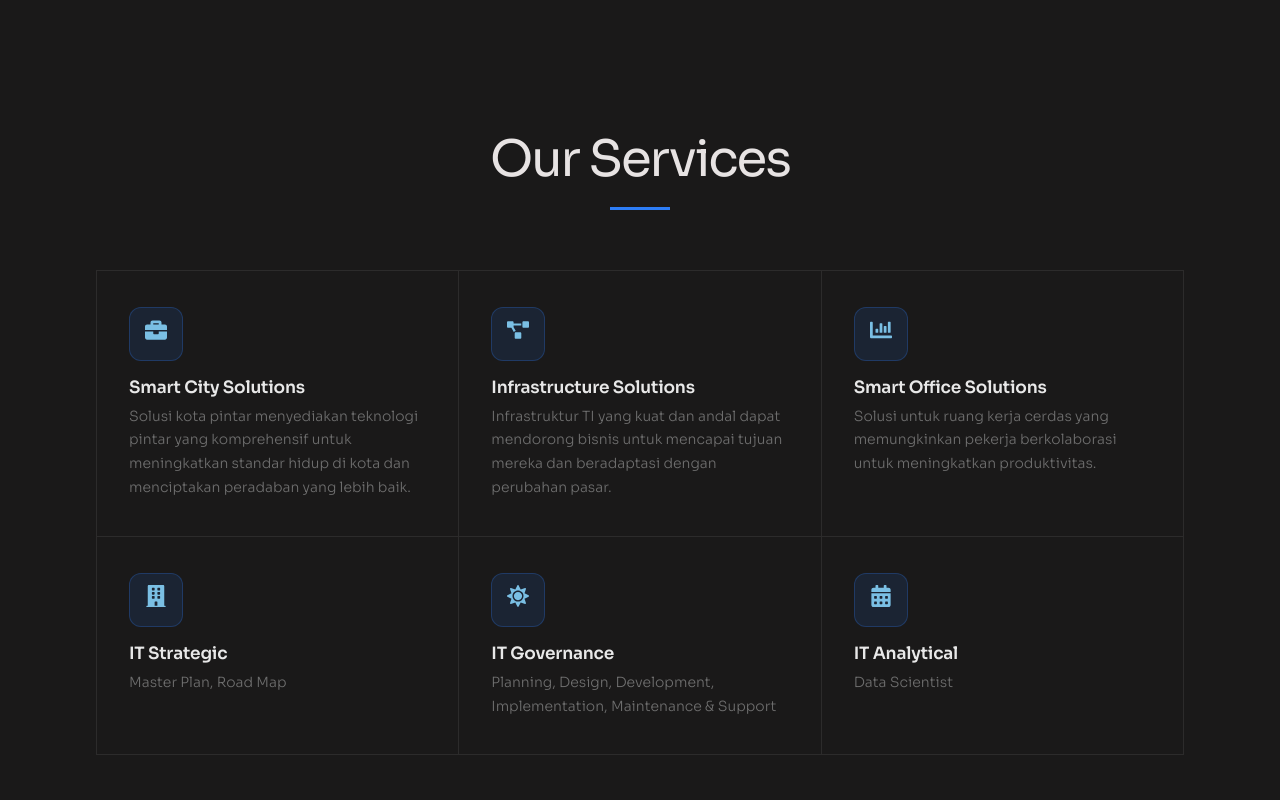
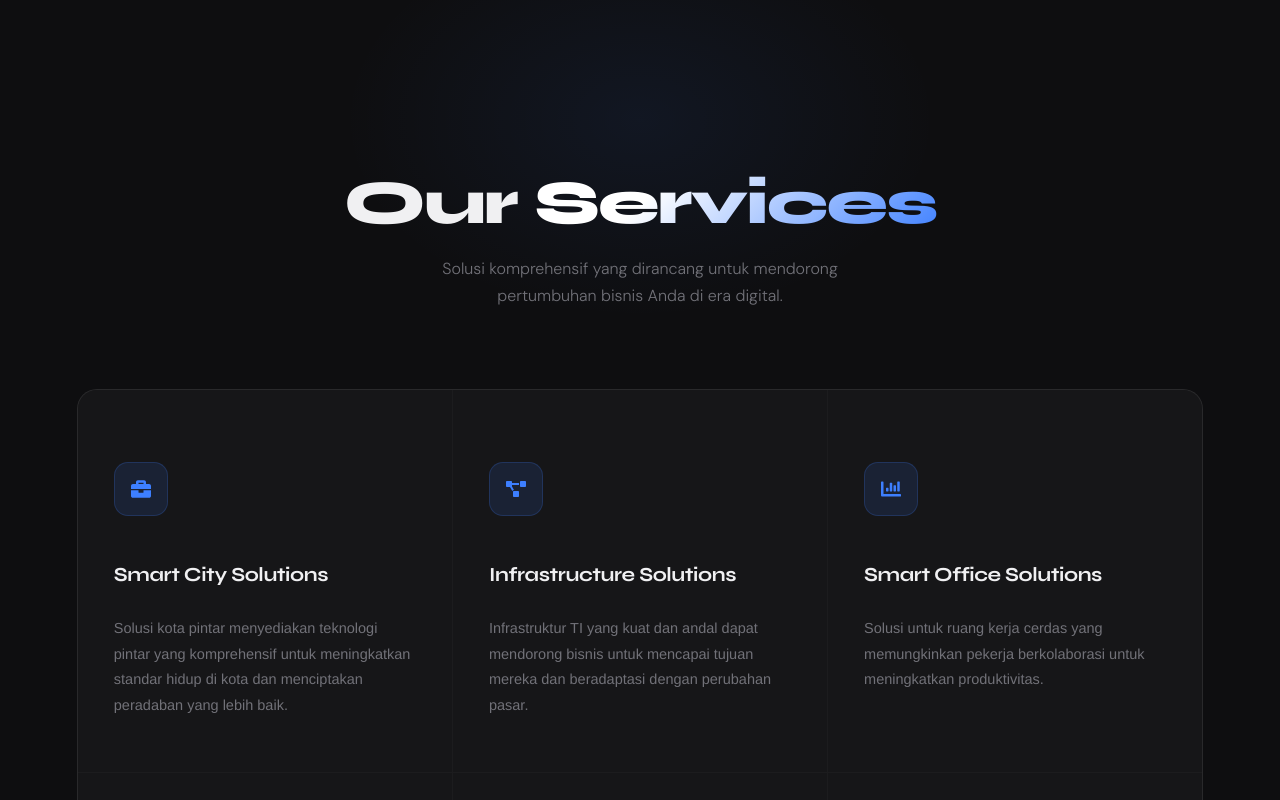
Before and after one commit to achmadwhildan/LandingPage-Rekonesia, a React (Vite) app: page / in a window 1280 px wide. Shown: the top 800 px of the page. Built offline with nearby package versions, Linux system fonts and the light colour scheme.

Commit message:
change-services

```diff
--- a/src/pages/Services.css
+++ b/src/pages/Services.css
@@ -1,169 +1,297 @@
-@import url('https://fonts.googleapis.com/css2?family=Sora:wght@300;400;600;700&display=swap');
+@import url('https://fonts.googleapis.com/css2?family=Syne:wght@400;600;700;800&family=DM+Sans:wght@300;400;500&display=swap');
+
+:root {
+  --bg: #0e0e10;
+  --surface: #161618;
+  --surface-hover: #1e1e21;
+  --border: rgba(255, 255, 255, 0.06);
+  --accent: #3d7fff;
+  --accent-glow: rgba(61, 127, 255, 0.3);
+  --accent-soft: rgba(61, 127, 255, 0.12);
+  --text-primary: #f0f0f2;
+  --text-secondary: #717178;
+  --text-muted: #3a3a40;
+}
 
 .services {
-  background: #1a1919;
-  padding: 80px 0;
-  font-family: 'Sora', 'helvetica neue', sans-serif;
+  background: var(--bg);
+  padding: 120px 0 140px;
+  font-family: "helvetica", sans-serif;
+  position: relative;
+  overflow: hidden;
+}
+
+.services::before {
+  content: "";
+  position: absolute;
+  top: -80px;
+  left: 50%;
+  transform: translateX(-50%);
+  width: 600px;
+  height: 400px;
+  background: radial-gradient(
+    ellipse,
+    rgba(61, 127, 255, 0.08) 0%,
+    transparent 70%
+  );
+  pointer-events: none;
 }
 
 .container {
-  width: 85%;
+  width: min(88%, 1200px);
   margin: auto;
 }
 
-.services-title {
+.services-header {
   text-align: center;
-  font-size: 50px;
-  font-weight: 500;
-  margin-bottom: 10px;
-  color: #e7e3e3;
-  letter-spacing: -2px;
-  transition: all 0.3s ease-in-out;
+  margin-bottom: 80px;
+  animation: fadeUp 0.6s ease 0.1s both;
 }
 
-.services-title:hover {
-  color: #9c9ea1;
+.services-label {
+  display: inline-flex;
+  align-items: center;
+  gap: 8px;
+  font-size: 11px;
+  font-weight: 500;
+  letter-spacing: 0.18em;
+  text-transform: uppercase;
+  color: var(--accent);
+  background: var(--accent-soft);
+  border: 1px solid rgba(61, 127, 255, 0.2);
+  border-radius: 100px;
+  padding: 6px 16px;
+  margin-bottom: 28px;
 }
 
-.underline {
-  width: 60px;
-  height: 3px;
-  background: #2d7df6;
-  margin: 0 auto 60px auto;
-  transition: all 0.5s ease-in-out;
+.services-title {
+  font-family: "Syne", sans-serif;
+  font-size: clamp(38px, 5vw, 62px);
+  font-weight: 800;
+  line-height: 1.05;
+  letter-spacing: -0.03em;
+  color: var(--text-primary);
+  margin-bottom: 18px;
 }
 
-.underline:hover {
-  background: #4b96e0;
-  width: 100px;
+.services-title span {
+  background: linear-gradient(135deg, #fff 30%, var(--accent));
+  -webkit-background-clip: text;
+  -webkit-text-fill-color: transparent;
+  background-clip: text;
 }
 
+.services-subtitle {
+  font-size: 16px;
+  color: var(--text-secondary);
+  max-width: 480px;
+  margin: 0 auto;
+  line-height: 1.7;
+  font-weight: 300;
+  font-family: "DM Sans", sans-serif;
+}
+
+/* ── GRID ── */
 .services-grid {
   display: grid;
   grid-template-columns: repeat(3, 1fr);
-  gap: 0;
-  border-top: 1px solid rgba(255, 255, 255, 0.08);
-  border-left: 1px solid rgba(255, 255, 255, 0.08);
-}
-
-.service-card {
-  display: flex;
-  flex-direction: column;
-  align-items: flex-start;
-  gap: 16px;
-  padding: 36px 32px;
-  border-right: 1px solid rgba(255, 255, 255, 0.08);
-  border-bottom: 1px solid rgba(255, 255, 255, 0.08);
-  position: relative;
-  transition: background 0.35s ease;
+  gap: 1px;
+  background: var(--border);
+  border: 1px solid var(--border);
+  border-radius: 20px;
   overflow: hidden;
 }
 
-.service-card::before {
-  content: '';
+/* ── CARD ── */
+.service-card {
+  background: var(--surface);
+  padding: 40px 36px;
+  display: flex;
+  flex-direction: column;
+  position: relative;
+  cursor: default;
+  transition: background 0.35s ease;
+  overflow: hidden;
+  animation: fadeUp 0.6s ease both;
+}
+
+.service-card:nth-child(1) { animation-delay: 0.2s; }
+.service-card:nth-child(2) { animation-delay: 0.28s; }
+.service-card:nth-child(3) { animation-delay: 0.36s; }
+.service-card:nth-child(4) { animation-delay: 0.44s; }
+.service-card:nth-child(5) { animation-delay: 0.52s; }
+.service-card:nth-child(6) { animation-delay: 0.6s; }
+
+.service-card::after {
+  content: "";
   position: absolute;
   inset: 0;
-  background: linear-gradient(135deg, rgba(45, 125, 246, 0.06) 0%, transparent 60%);
+  background: radial-gradient(
+    circle at 30% 40%,
+    var(--accent-soft),
+    transparent 65%
+  );
   opacity: 0;
   transition: opacity 0.4s ease;
+  pointer-events: none;
 }
 
-.service-card:hover::before {
+.service-card:hover {
+  background: var(--surface-hover);
+}
+
+.service-card:hover::after {
   opacity: 1;
 }
 
-.service-card:hover {
-  background: rgba(255, 255, 255, 0.03);
+/* ── NUMBER ── */
+.card-number {
+  font-family: "Syne", sans-serif;
+  font-size: 11px;
+  font-weight: 700;
+  letter-spacing: 0.12em;
+  color: var(--text-muted);
+  margin-bottom: 32px;
+  transition: color 0.3s ease;
+  position: relative;
+  z-index: 1;
 }
 
-.icon-wrapper {
+.service-card:hover .card-number {
+  color: var(--accent);
+}
+
+/* ── ICON ── */
+.icon-wrap {
   width: 52px;
   height: 52px;
-  border-radius: 12px;
-  background: rgba(45, 125, 246, 0.12);
-  border: 1px solid rgba(45, 125, 246, 0.25);
+  background: var(--accent-soft);
+  border: 1px solid rgba(61, 127, 255, 0.2);
+  border-radius: 14px;
   display: flex;
   align-items: center;
   justify-content: center;
-  transition: background 0.3s ease, border-color 0.3s ease;
+  margin-bottom: 24px;
+  transition: all 0.4s ease;
+  position: relative;
+  z-index: 1;
 }
 
-.service-card:hover .icon-wrapper {
-  background: rgba(45, 125, 246, 0.22);
-  border-color: rgba(75, 150, 224, 0.5);
+.service-card:hover .icon-wrap {
+  background: var(--accent);
+  border-color: var(--accent);
+  box-shadow: 0 0 24px var(--accent-glow);
+  transform: scale(1.08);
 }
 
 .icon {
-  font-size: 22px;
-  color: #7abfe4;
-  transition: transform 0.4s ease, color 0.3s ease;
+  font-size: 20px;
+  color: var(--accent);
+  display: flex;
+  align-items: center;
+  justify-content: center;
+  transition: color 0.3s ease;
 }
 
 .service-card:hover .icon {
-  transform: rotate(17deg) scale(1.2);
-  color: #4b96e0;
+  color: #fff;
 }
 
-.card-number {
-  position: absolute;
-  top: 16px;
-  right: 20px;
-  font-size: 11px;
-  font-weight: 600;
-  letter-spacing: 2px;
-  color: rgba(255, 255, 255, 0.1);
-  font-family: 'Sora', monospace;
-  transition: color 0.3s ease;
-}
-
-.service-card:hover .card-number {
-  color: rgba(75, 150, 224, 0.35);
-}
-
+/* ── TEXT ── */
 .service-card h3 {
-  font-size: 17px;
-  font-weight: 600;
-  margin: 0 0 6px 0;
-  color: #e8e8e8;
-  line-height: 1.3;
-  letter-spacing: -0.2px;
+  font-family: "Syne", sans-serif;
+  font-size: 20px;
+  font-weight: 700;
+  letter-spacing: -0.02em;
+  color: var(--text-primary);
+  margin-bottom: 12px;
+  position: relative;
+  z-index: 1;
 }
 
 .service-card p {
-  font-size: 14px;
-  color: #6e6e6e;
-  line-height: 1.7;
-  margin: 0;
-  transition: color 0.5s ease;
+  font-size: 14.5px;
+  color: var(--text-secondary);
+  line-height: 1.75;
   font-weight: 300;
+  position: relative;
+  z-index: 1;
+  flex: 1;
+  transition: color 0.35s ease;
 }
 
 .service-card:hover p {
-  color: #a0a0a0;
+  color: #a0a0a8;
 }
 
-.card-content {
-  display: flex;
-  flex-direction: column;
+/* ── ARROW ── */
+.card-arrow {
+  display: inline-flex;
+  align-items: center;
+  gap: 6px;
+  margin-top: 24px;
+  font-size: 13px;
+  font-weight: 500;
+  color: var(--text-muted);
+  letter-spacing: 0.02em;
+  position: relative;
+  z-index: 1;
+  transition: color 0.3s ease, gap 0.3s ease;
 }
 
-/* Responsive */
-@media (max-width: 992px) {
+.arrow-icon {
+  width: 14px;
+  height: 14px;
+  stroke: currentColor;
+  stroke-width: 2;
+  fill: none;
+  stroke-linecap: round;
+  stroke-linejoin: round;
+  transition: transform 0.3s ease;
+}
+
+.service-card:hover .card-arrow {
+  color: var(--accent);
+  gap: 10px;
+}
+
+.service-card:hover .arrow-icon {
+  transform: translateX(2px);
+}
+
+/* ── ANIMATIONS ── */
+@keyframes fadeUp {
+  from {
+    opacity: 0;
+    transform: translateY(28px);
+  }
+  to {
+    opacity: 1;
+    transform: translateY(0);
+  }
+}
+
+@keyframes pulse {
+  0%, 100% { opacity: 1; transform: scale(1); }
+  50% { opacity: 0.5; transform: scale(0.7); }
+}
+
+/* ── RESPONSIVE ── */
+@media (max-width: 960px) {
   .services-grid {
     grid-template-columns: repeat(2, 1fr);
   }
 }
 
-@media (max-width: 600px) {
+@media (max-width: 560px) {
+  .services {
+    padding: 80px 0 100px;
+  }
   .services-grid {
     grid-template-columns: 1fr;
+    border-radius: 16px;
   }
-
   .service-card {
-    padding: 28px 24px;
-  }
-
-  .services-title {
-    font-size: 36px;
+    padding: 32px 28px;
   }
 }
--- a/src/pages/Services.jsx
+++ b/src/pages/Services.jsx
@@ -45,19 +45,25 @@ export default function Services() {
   return (
     <section className="services">
       <div className="container">
-        <h2 className="services-title">Our Services</h2>
-        <div className="underline"></div>
+        <div className="services-header">
+          <h2 className="services-title">
+            Our <span>Services</span>
+          </h2>
+          <p className="services-subtitle">
+            Solusi komprehensif yang dirancang untuk mendorong pertumbuhan
+            bisnis Anda di era digital.
+          </p>
+        </div>
 
         <div className="services-grid">
           {services.map((item, index) => (
             <div className="service-card" key={index}>
-              <div className="icon-wrapper">
-                <div className="icon">{item.icon}</div>
+              <div className="card-number">{item.number}</div>
+              <div className="icon-wrap">
+                <span className="icon">{item.icon}</span>
               </div>
-              <div className="card-content">
-                <h3>{item.title}</h3>
-                <p>{item.desc}</p>
-              </div>
+              <h3>{item.title}</h3>
+              <p>{item.desc}</p>
             </div>
           ))}
         </div>
```
